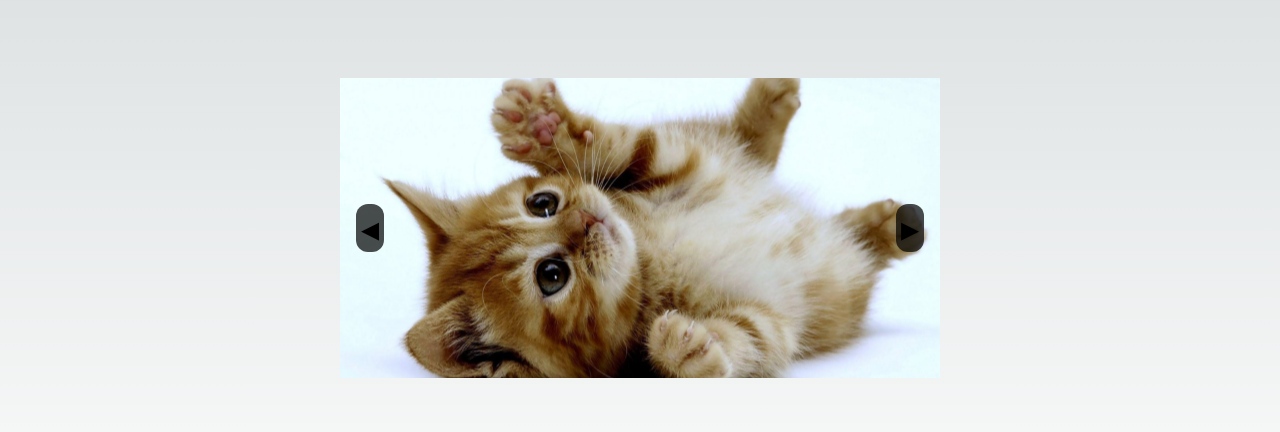
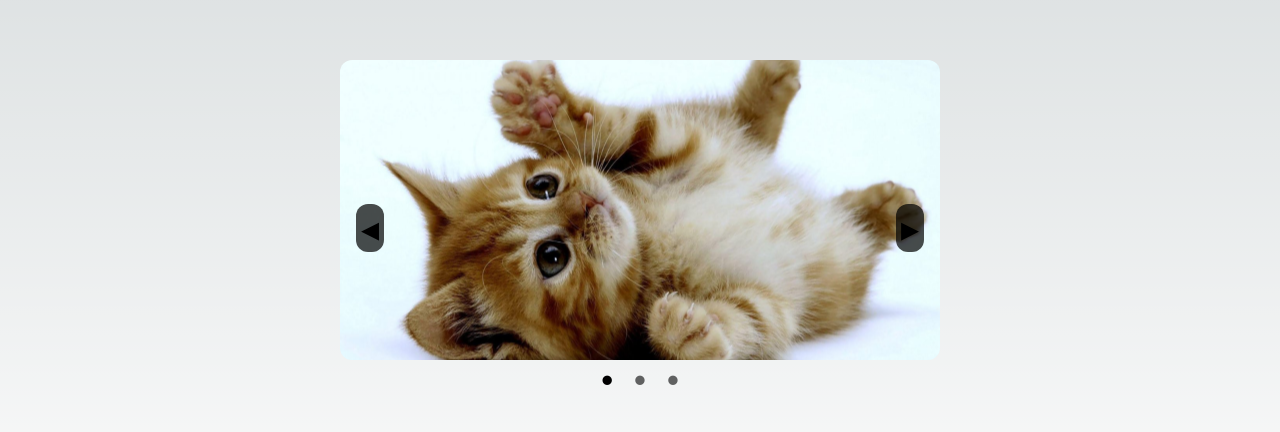
Before and after one commit to ferutizi/animations, a Next.js app: page / in a window 1280 px wide. Shown: the part 172-604 px from the top of the page. Built offline with nearby package versions, Linux system fonts and the light colour scheme.

Commit message:
add: variants animation scroll

```diff
--- a/src/app/page.tsx
+++ b/src/app/page.tsx
@@ -17,30 +17,52 @@ export default function Home() {
     setCurrentImage(next)
   }
 
+  const variants = {
+    initial: {
+      x: 200,
+      opacity: 0
+    },
+    animate: {
+      x: 0,
+      opacity: 1
+    },
+    exit: {
+      x: -200,
+      opacity: 0
+    },
+  }
+
   return (
     <main className="flex min-h-screen flex-col items-center justify-center">
-      <section className="flex relative">
+      <section className="flex-col relative">
+        <motion.img
+          className="object-cover w-[600px] h-[300px] rounded-xl"
+          key={images[currentImage]}
+          variants={variants}
+          animate="animate"
+          initial="initial"
+          exit="exit"
+          src={`/${images[currentImage]}`}
+          alt="cat image"
+          title="cat"
+        />
         <button
           onClick={() => prevImage()}
           className="flex justify-center items-center w-7 h-12 px-2 absolute m-auto top-0 bottom-0 left-4 bg-black rounded-xl bg-opacity-70 hover:bg-opacity-100 text-4xl"
         >
           <motion.span whileTap={{x: -6}}>{"◂"}</motion.span>
         </button>
-
-        <motion.img
-          className="object-cover w-[600px] h-[300px]"
-          src={`/${images[currentImage]}`}
-          alt="cat image"
-          title="cat"
-        >
-        </motion.img>
-
         <button
           onClick={() => nextImage()}
           className="flex justify-center items-center w-7 h-12 px-2 absolute m-auto top-0 bottom-0 right-4 bg-black rounded-xl bg-opacity-70 hover:bg-opacity-100 text-4xl"
         >
           <motion.span whileTap={{x: 6}}>{"▸"}</motion.span>
         </button>
+        <div className="flex items-center justify-center gap-4 text-3xl">
+          <span className={`${currentImage !== 0 && "opacity-60"} cursor-pointer`} onClick={() => setCurrentImage(0)}>•</span>
+          <span className={`${currentImage !== 1 && "opacity-60"} cursor-pointer`} onClick={() => setCurrentImage(1)}>•</span>
+          <span className={`${currentImage !== 2 && "opacity-60"} cursor-pointer`} onClick={() => setCurrentImage(2)}>•</span>
+        </div>
       </section>
     </main>
   );
```
